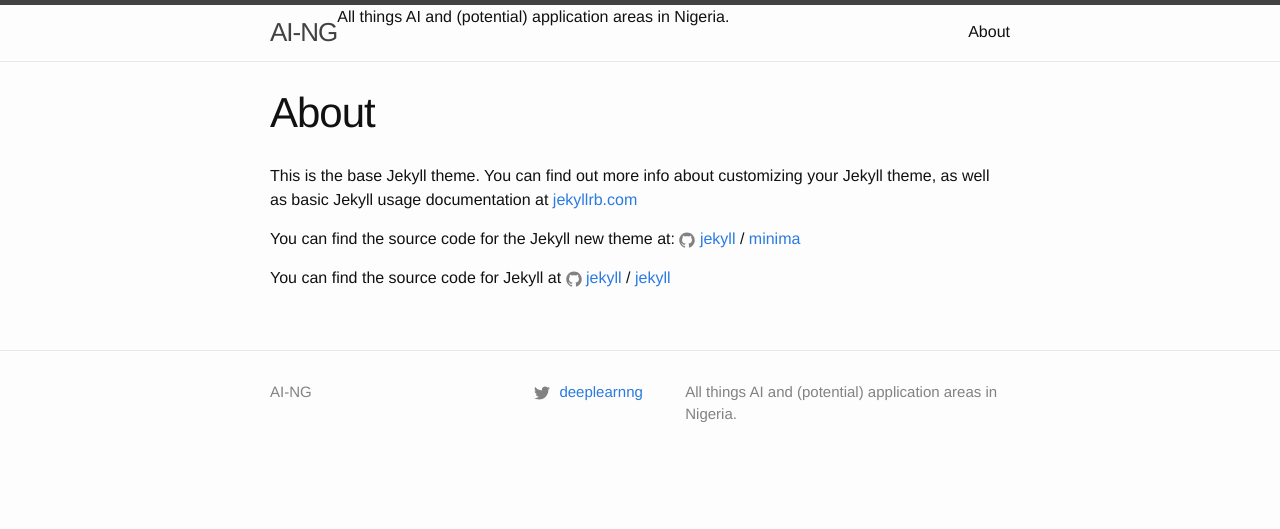
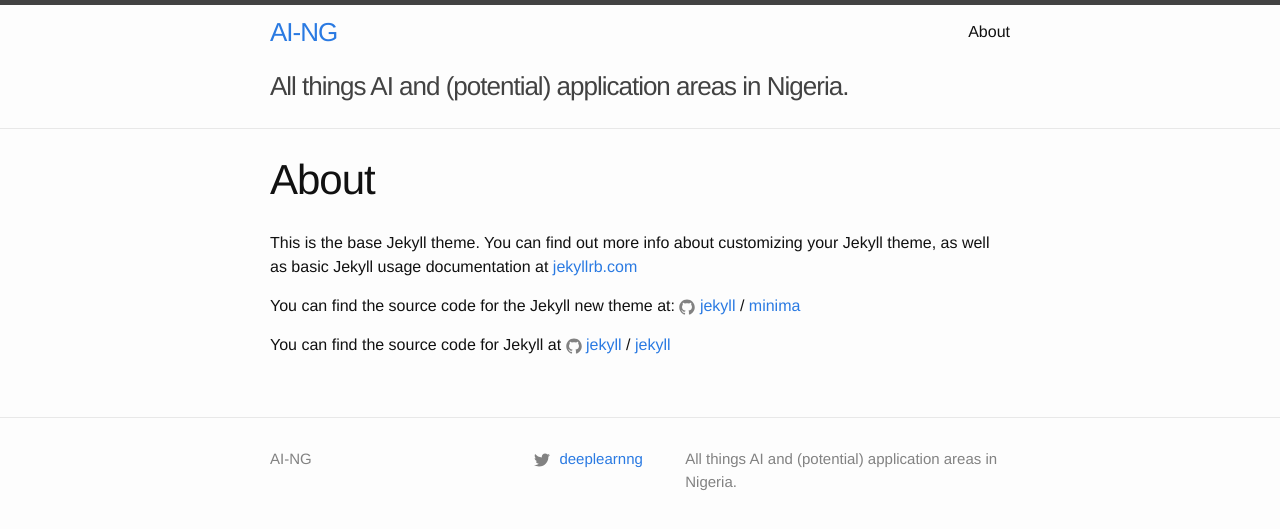
Before and after one commit to ai-ng/ai-ng.github.io, a Jekyll site: the page built from about.md, in a window 1280 px wide. Shown: the top 529 px of the page. Built offline with Jekyll 4.4.1, drawn with Linux system fonts in a browser that asks for light colours.

Commit message:
Update header.html

```diff
--- a/_includes/header.html
+++ b/_includes/header.html
@@ -3,8 +3,11 @@
   <div class="wrapper">
     {% assign default_paths = site.pages | map: "path" %}
     {% assign page_paths = site.header_pages | default: default_paths %}
-    <a class="site-title" href="{{ "/" | relative_url }}">{{ site.title | escape }}</a>
-    <span>{{site.description | escape }}</span>
+    <div class="site-title">
+      <a  href="{{ "/" | relative_url }}">{{ site.title | escape }}</a>
+      <p>{{site.description | escape }}</p>
+    </div>
+
 
     {% if page_paths %}
       <nav class="site-nav">
```
